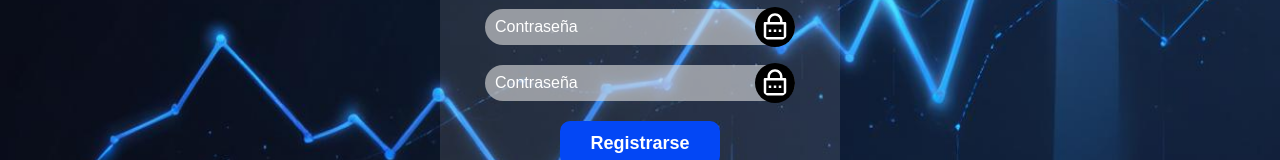
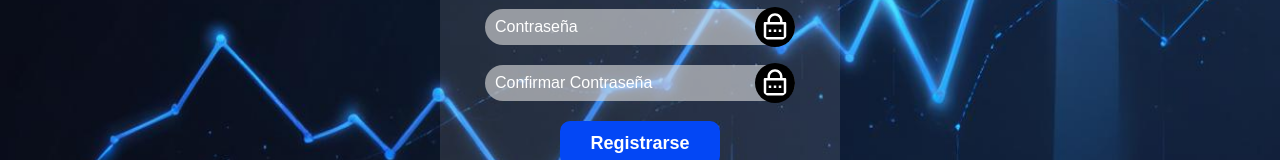
Before and after one commit to YakerHuertas26/Gestion_de_Gastos, a React (Vite) app: page /Crear_cuenta in a window 1280 px wide. Shown: the part 346-506 px from the top of the page. Built offline with nearby package versions, Linux system fonts and the light colour scheme; no server answers; what webfontloader would draw is missing.

Commit message:
añadiendo calendario

```diff
--- a/package.json
+++ b/package.json
@@ -12,6 +12,7 @@
   "dependencies": {
     "firebase": "^10.14.0",
     "react": "^18.3.1",
+    "react-day-picker": "^9.1.4",
     "react-dom": "^18.3.1",
     "react-helmet": "^6.1.0",
     "react-hook-form": "^7.53.0",
--- /dev/null
+++ b/src/Components/Calendario.jsx
@@ -0,0 +1,25 @@
+import { DayPicker } from "react-day-picker";
+import "react-day-picker/style.css";
+import useStoreAPP from "../Store/Store";
+
+const Calendario = () => {
+    const {fecha,setFecha}=useStoreAPP();
+
+
+    console.log(fecha);
+
+    return (
+
+
+        <div>
+            <DayPicker
+               mode="single"
+               selected={fecha}
+               onSelect={setFecha}
+
+            />
+        </div>
+     );
+}
+
+export default Calendario;
--- a/src/Pages/CrearCuenta.jsx
+++ b/src/Pages/CrearCuenta.jsx
@@ -58,6 +58,7 @@ const CrearCuenta = () => {
         }
 
     })
+
     return (
        <ContenedorSesion>
             <HeaderStyled>
@@ -93,8 +94,8 @@ const CrearCuenta = () => {
 
                     <CoteienerInputandError>
                         <ContentInput>
-                            <InputStyled type="password" placeholder="Contraseña"
-                            {...register ('confirPassword',{required:{value:true, message:"Completar Campo"},
+                            <InputStyled type="password" placeholder="Confirmar Contraseña"
+                            {...register ('confirmarPassword',{required:{value:true, message:"Completar Campo"},
                             validate:value=> value===watch('passwordCreateAccount') || "Las contraseñas no coinciden"
 
                             })}
--- a/src/Pages/Home.jsx
+++ b/src/Pages/Home.jsx
@@ -7,6 +7,7 @@ import { Footer } from "../Styles/Aside";
 import { ConteinerForm, FormularioGasto, HeaderForm, MainForm, Opciones, Select } from "../Styles/FormularioAgregarGasto";
 import { ContentInput, CoteienerInputandError, InputStyled } from "../Styles/FormularioStyled";
 import { IoMdAdd } from "react-icons/io";
+import Calendario from "../Components/Calendario";
 
 const Home = () => {
     const {register,handleSubmit,formState:{errors}}=useForm()
@@ -38,6 +39,7 @@ const Home = () => {
                                 {categiries.map((element)=>{
                                     return (
                                         <Opciones key ={element.id} value={element.id}>{element.texto}</Opciones>
+
                                     )
                                 })}
 
@@ -46,12 +48,15 @@ const Home = () => {
 
 
                      <ContentInput $agregarGasto className="contentSelect">
+
                          <InputStyled
                         type="text"
                         placeholder="FECHA"
                         $agregarGasto/>
                     </ContentInput>
+
                 </HeaderForm>
+                    <Calendario/>
                 <MainForm >
                      <CoteienerInputandError>
                         <ContentInput  >
--- a/src/Store/Store.jsx
+++ b/src/Store/Store.jsx
@@ -1,5 +1,4 @@
 import { create } from "zustand";
-import { auth } from "../FireBase/Config";
 
 
 const useStoreAPP= create((set)=>({
@@ -7,6 +6,9 @@ const useStoreAPP= create((set)=>({
     user:null,
     setUser: (p)=>set({user:p}),
 
+    // +++++ Para mostrar el calendario
+    fecha:new Date(),
+    setFecha:(a)=>set({fecha:a})
 
 
 }));
```
Also changed, not shown: 1 other file (tests, documents, lock files or other folders). Lines whose indentation alone changed are shown as unchanged.
